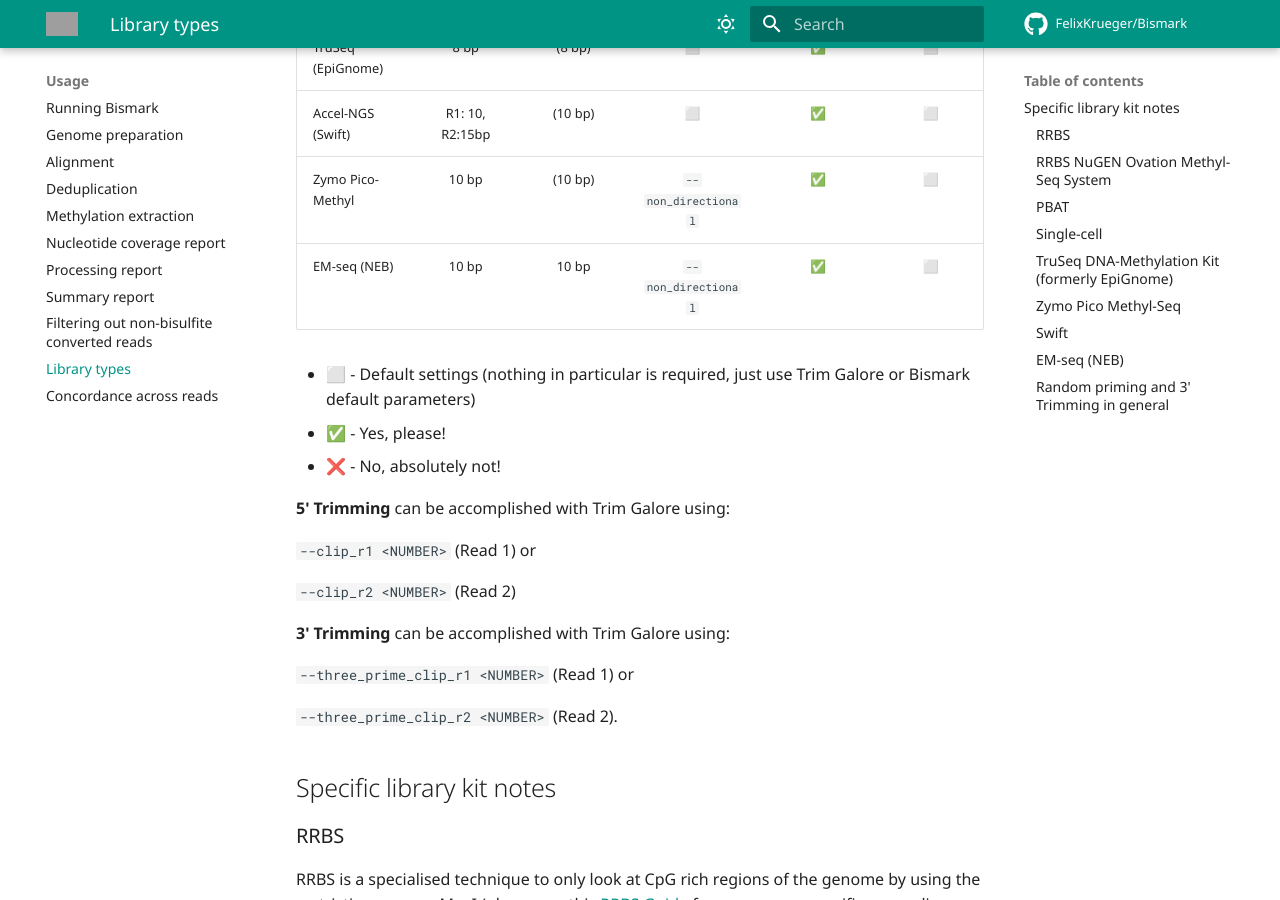
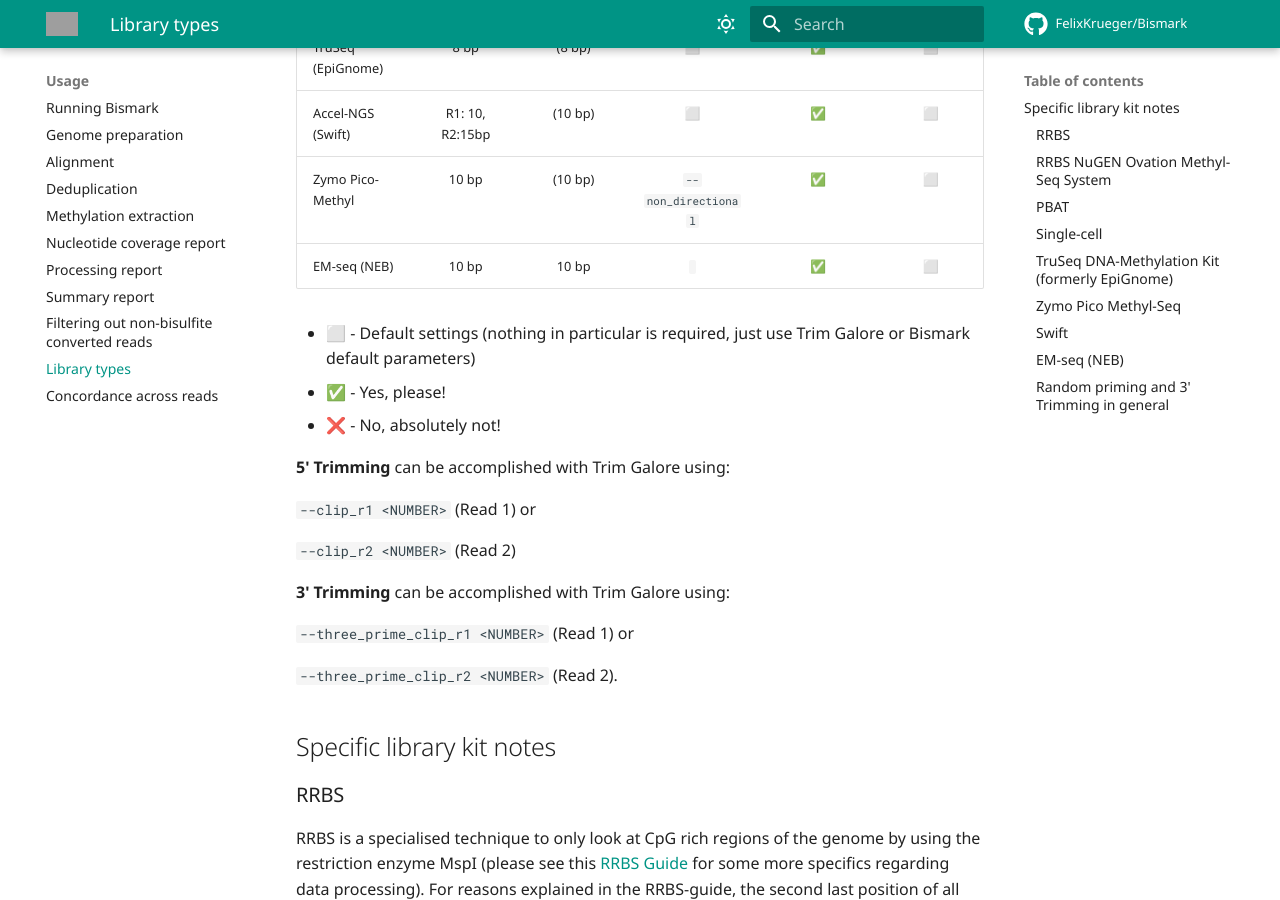
Before and after one commit to FelixKrueger/Bismark, an MkDocs documentation site: the page built from docs/bismark/library_types.md, in a window 1280 px wide and 900 px high, scrolled down 707 px. Built offline with MkDocs 1.6.1 and Material for MkDocs 9.7.7, drawn with Linux system fonts in a browser that asks for light colours; comment, search, counter and statistics services are not loaded; grey boxes are pictures that could not be loaded.

Commit message:
Update library_types.md

```diff
--- a/docs/bismark/library_types.md
+++ b/docs/bismark/library_types.md
@@ -82,7 +82,7 @@ Here is a table summarising general recommendations for different library types
             <td align="left">EM-seq (NEB)</td>
             <td align="center">10 bp</td>
             <td align="center">10 bp</td>
-            <td align="center"><code>--non_directional</code></td>
+            <td align="center"><code></code></td>
             <td align="center"><g-emoji alias="white_check_mark" fallback-src="https://assets-cdn.github.com/images/icons/emoji/unicode/2705.png" ios-version="6.0">✅</g-emoji></td>
             <td align="center"><g-emoji alias="white_large_square" fallback-src="https://assets-cdn.github.com/images/icons/emoji/unicode/2b1c.png" ios-version="6.0">⬜️</g-emoji></td>
         </tr>
```
